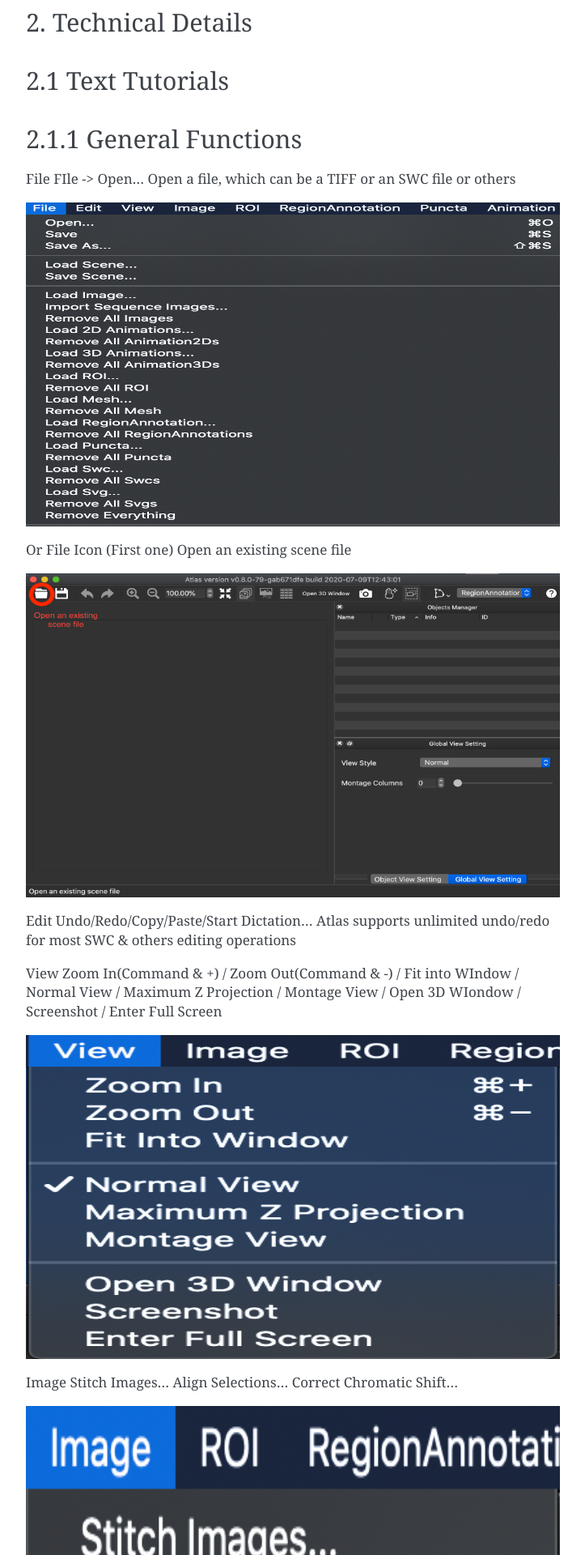
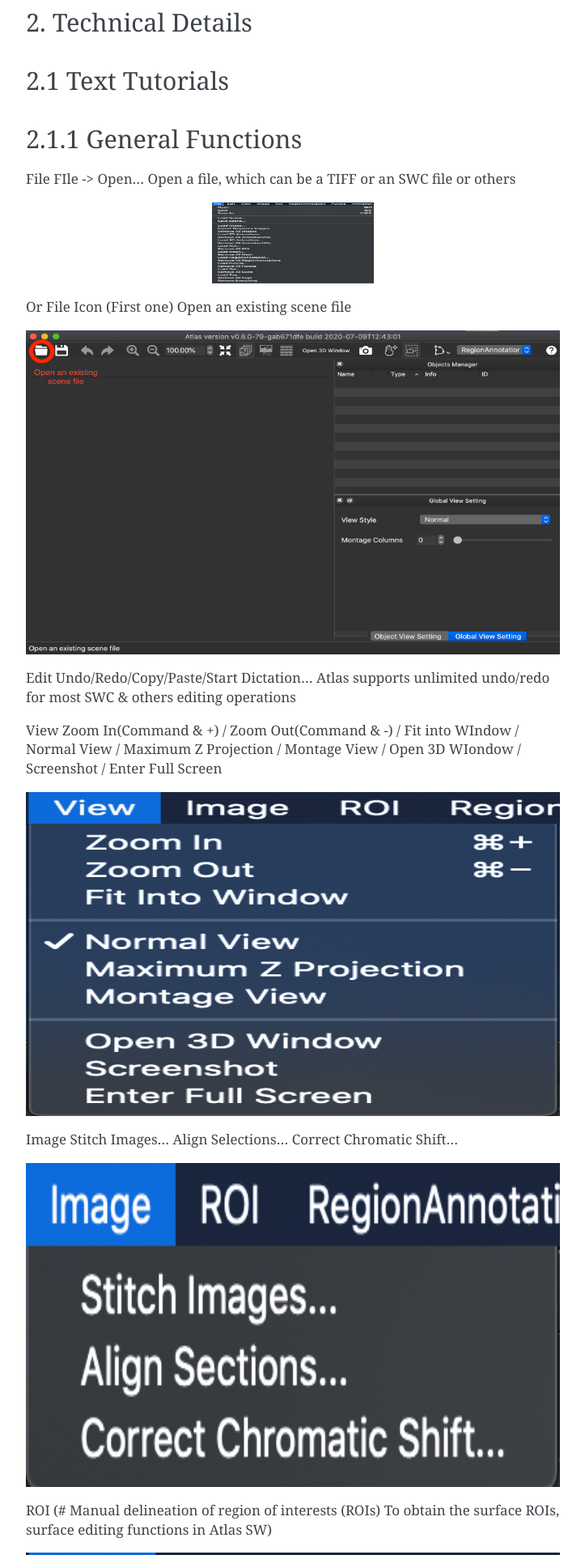
Before and after one commit to feng-lab/atlas-doc, a Sphinx documentation site: the page built from docs/source/license.rst, in a window 1280 px wide. Shown: the part 618-2538 px from the top of the page at 81% size, without its empty margins (388-1111 px from the left). Built offline with Sphinx 7.4.7, drawn with Linux system fonts in a browser that asks for light colours.

Commit message:
update docs

```diff
--- a/docs/source/license.rst
+++ b/docs/source/license.rst
@@ -32,8 +32,8 @@
 
 
 .. image:: images/file.png
-  :width: 800px
-  :height: 400px
+  :width: 200px
+  :height: 100px
   :scale: 100%
   :alt: Atlas Figure1
   :align: center
```
